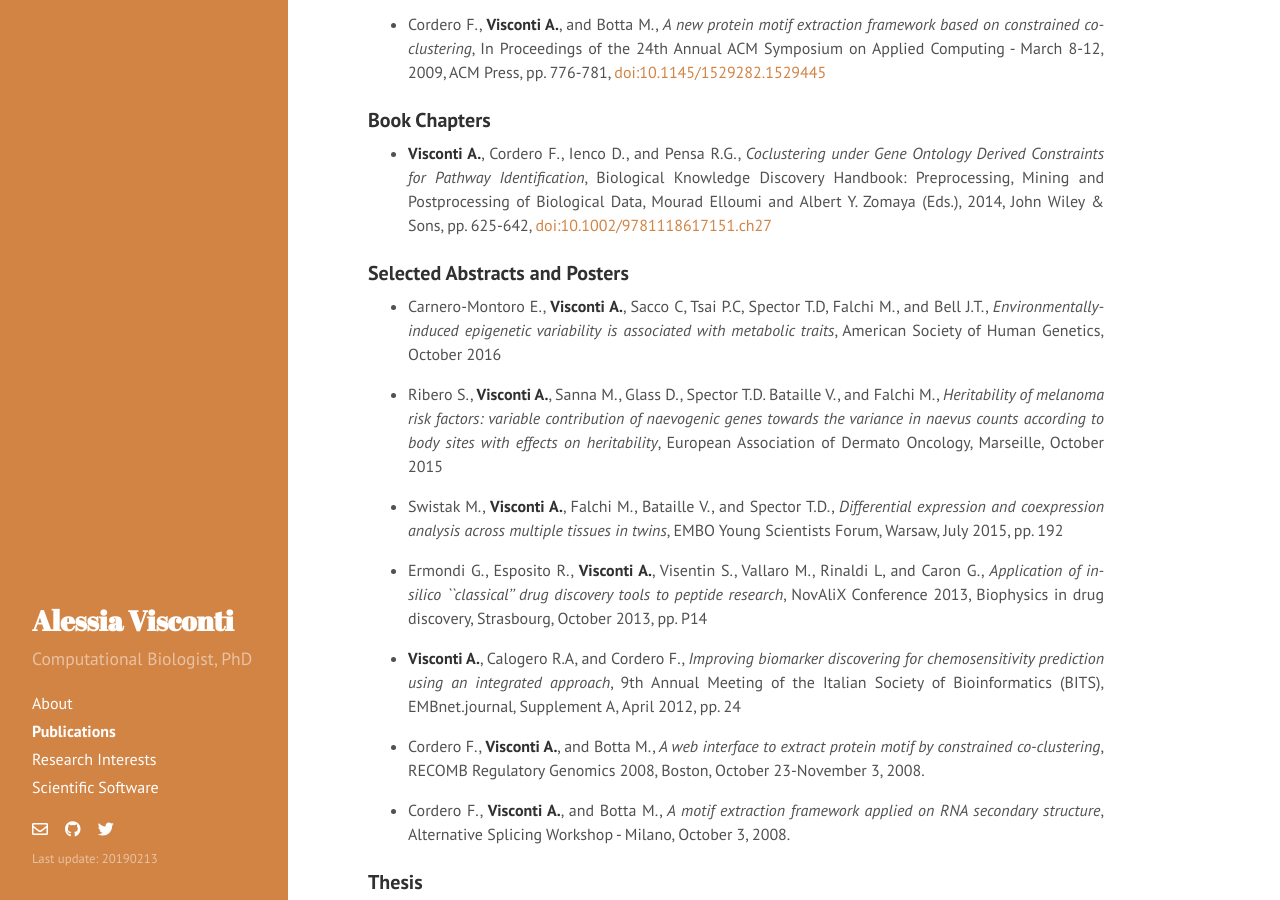
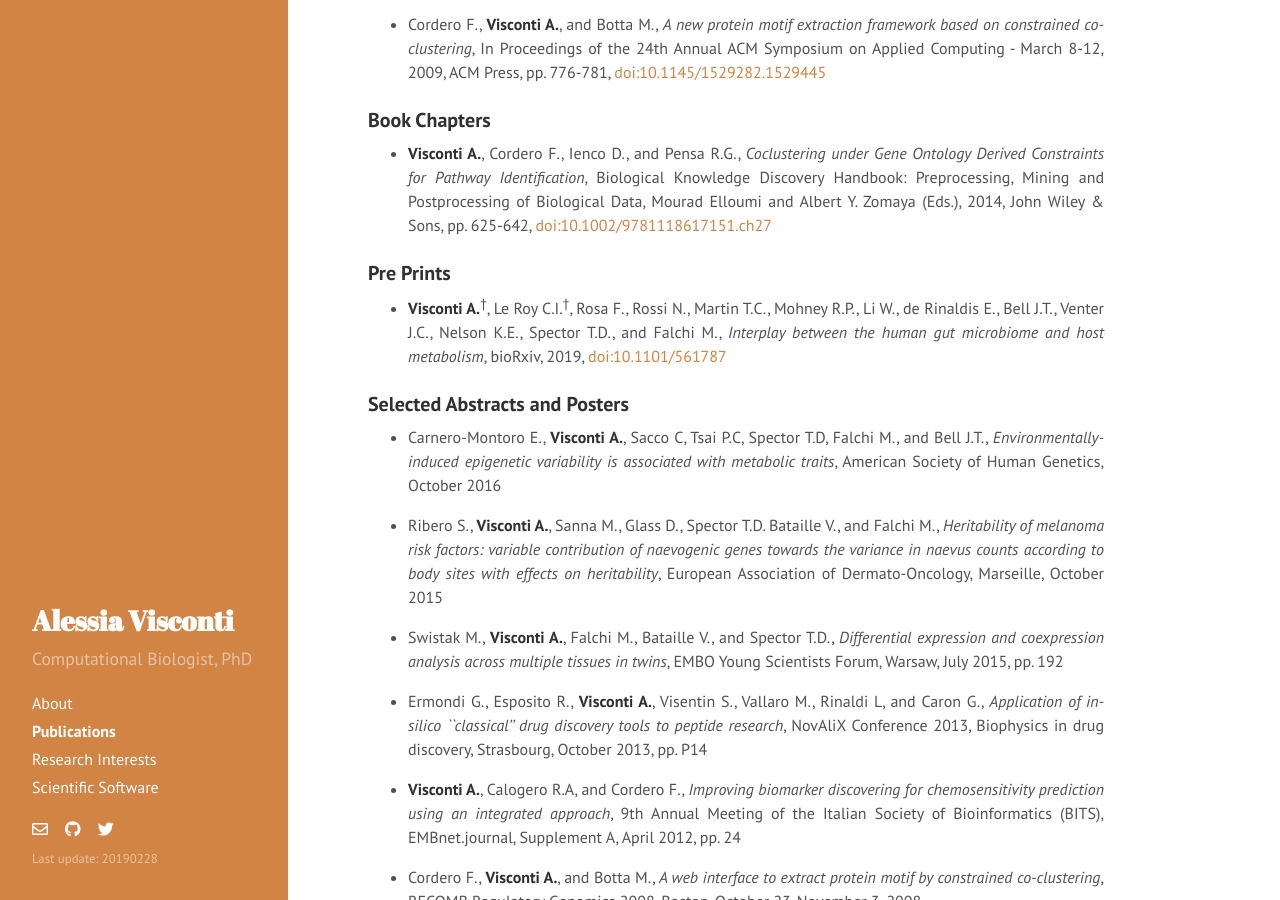
Before and after one commit to alesssia/alesssia.github.io, a Jekyll site: the page built from publications.md, in a window 1280 px wide and 900 px high, scrolled down 2556 px. Built offline with Jekyll 4.4.1, drawn with Linux system fonts in a browser that asks for light colours; nearby versions of some CDN libraries; a style sheet for code colours, icons or effects is not loaded.

Commit message:
Added bioRxiv manuscript to publications

```diff
--- a/_config.yml
+++ b/_config.yml
@@ -11,7 +11,7 @@ tagline:     ''
 description: 'Computational Biologist, PhD'
 url:         http://alesssia.github.io/
 baseurl:     /
-lastmod:    '20190213'
+lastmod:    '20190228'
 
 author:
   name:      'Alessia Visconti'
--- a/publications.md
+++ b/publications.md
@@ -7,12 +7,12 @@ title: Publications
   [[Journals]](#journals)
 | [[In proceedings]](#in-proceedings)
 | [[Book Chapters]](#book-chapters)
-<!-- | [[Pre Prints]](#pre-prints) -->
+| [[Pre Prints]](#pre-prints)
 | [[Selected Abstracts and Posters]](#selected-abstracts-and-posters)
 | [[Thesis]](#thesis)
 
 
-- <sup>†</sup> means that the authors contributed equally to the work
+<sup>†</sup> means that the authors contributed equally to the work
 
 ###  Journals
 
@@ -75,14 +75,16 @@ title: Publications
 
 - **Visconti A.**, Cordero F., Ienco D., and Pensa R.G., *Coclustering under Gene Ontology Derived Constraints for Pathway Identification*, Biological Knowledge Discovery Handbook: Preprocessing, Mining and Postprocessing of Biological Data, Mourad Elloumi and Albert Y. Zomaya (Eds.), 2014, John Wiley & Sons, pp. 625-642, [doi:10.1002/9781118617151.ch27](http://onlinelibrary.wiley.com/doi/10.1002/9781118617151.ch27/summary)
 
-<!-- ### Pre Prints -->
+### Pre Prints
+
+-  **Visconti A.**<sup>†</sup>, Le Roy C.I.<sup>†</sup>, Rosa F., Rossi N., Martin T.C., Mohney R.P., Li W., de Rinaldis E., Bell J.T., Venter J.C., Nelson K.E., Spector T.D., and Falchi M., *Interplay between the human gut microbiome and host metabolism*, bioRxiv, 2019, [doi:10.1101/561787](https://www.biorxiv.org/content/10.1101/561787v1)
 
 
 ### Selected Abstracts and Posters
 
 - Carnero-Montoro E., **Visconti A.**, Sacco C, Tsai P.C, Spector T.D, Falchi M., and Bell J.T.,  *Environmentally-induced epigenetic variability is associated with metabolic traits*, American Society of Human Genetics, October 2016
 
-- Ribero S., **Visconti A.**, Sanna M., Glass D., Spector T.D. Bataille V., and Falchi M., *Heritability of melanoma risk factors: variable contribution of naevogenic genes towards the variance in naevus counts according to body sites with effects on heritability*, European Association of Dermato Oncology, Marseille, October 2015
+- Ribero S., **Visconti A.**, Sanna M., Glass D., Spector T.D. Bataille V., and Falchi M., *Heritability of melanoma risk factors: variable contribution of naevogenic genes towards the variance in naevus counts according to body sites with effects on heritability*, European Association of Dermato-Oncology, Marseille, October 2015
 
 - Swistak M., **Visconti A.**, Falchi M., Bataille V., and Spector T.D., *Differential expression and coexpression analysis across multiple tissues in twins*, EMBO Young Scientists Forum, Warsaw, July 2015, pp. 192
 
```
